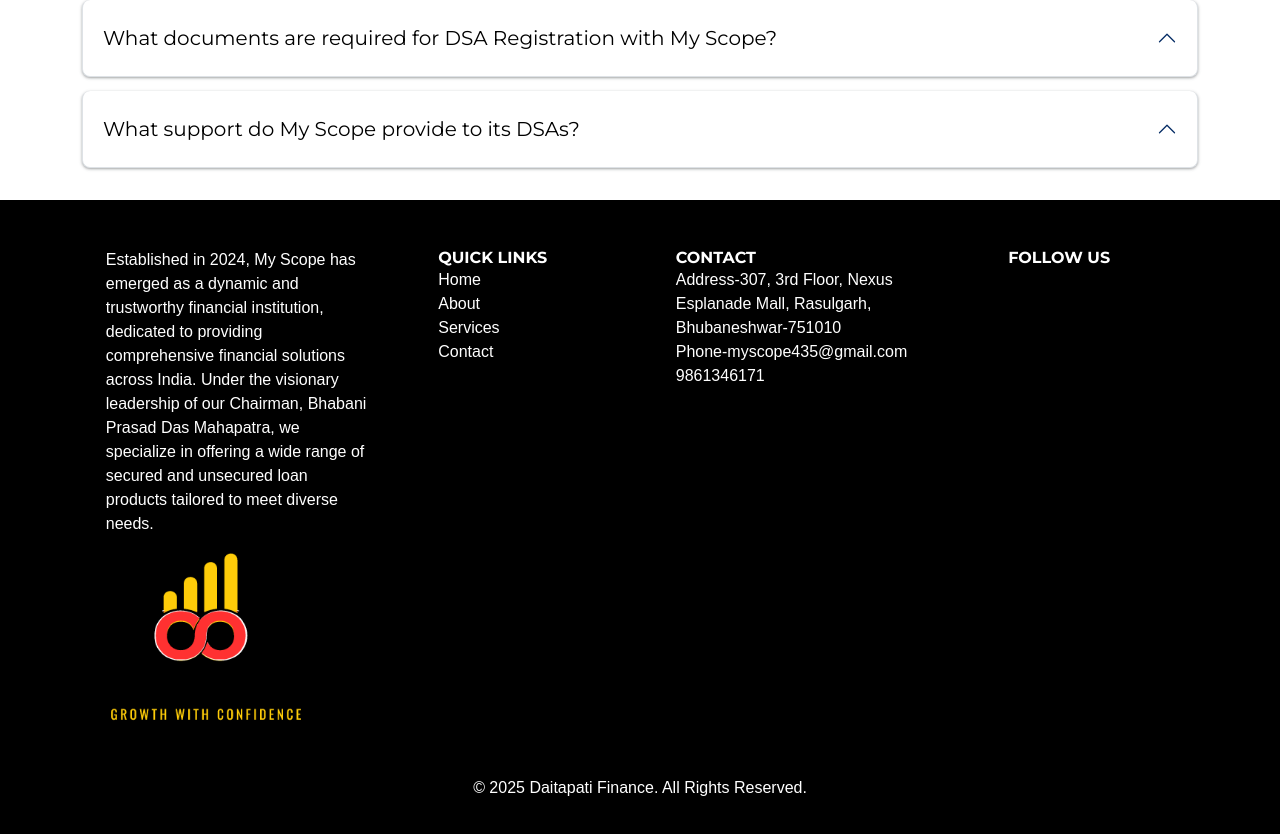
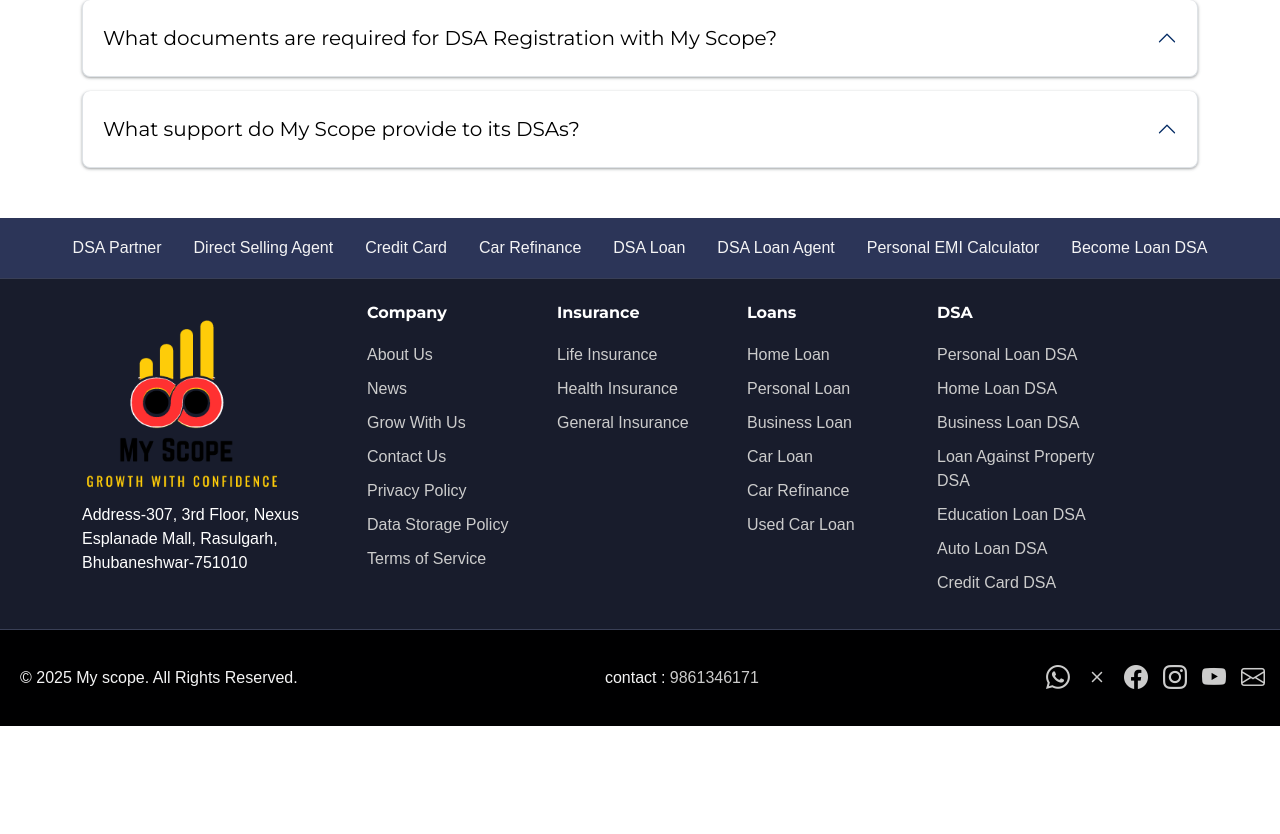
Before and after one commit to rama-git-123/vite_loan, a React app in the folder y/: page /about-us in a window 1280 px wide. Shown: the part 2464-3298 px from the top of the page. After the commit the page ends 3190 px from the top, so only its background shows below. Built offline with nearby package versions, Linux system fonts and the light colour scheme; the HTML template or start-up script is replaced by a standard one.

Commit message:
footer design

```diff
--- a/y/src/components/footer/footer.jsx
+++ b/y/src/components/footer/footer.jsx
@@ -4,79 +4,150 @@
 const Footer = () => {
   const currentYear = new Date().getFullYear();
   return (
-    <footer class="bg-darkk text-white pt-5 pb-4 footer-bg">
-      <div class="container text-center text-md-start">
-        <div class="row">
-          <div class="col-md-3 col-lg-4 col-xl-3 mx-auto mb-4">
+    <footer class="footer">
+      <div class="d-flex justify-content-center py-2 border-bottom-1 top-bg">
+        <a href="#" class="mx-3">
+          DSA Partner
+        </a>
+        <a href="#" class="mx-3">
+          Direct Selling Agent
+        </a>
+        <a href="#" class="mx-3">
+          Credit Card
+        </a>
+        <a href="#" class="mx-3">
+          Car Refinance
+        </a>
+        <a href="#" class="mx-3">
+          DSA Loan
+        </a>
+        <a href="#" class="mx-3">
+          DSA Loan Agent
+        </a>
+        <a href="#" class="mx-3">
+          Personal EMI Calculator
+        </a>
+        <a href="#" class="mx-3">
+          Become Loan DSA
+        </a>
+      </div>
+      <div class="container">
+        <div class="row text-center text-md-start py-4">
+          <div class="col-md-3">
+            <img src={logo} width="200" />
             <p>
-              Established in 2024, My Scope has emerged as a dynamic
-              and trustworthy financial institution, dedicated to providing
-              comprehensive financial solutions across India. Under the
-              visionary leadership of our Chairman, Bhabani Prasad Das
-              Mahapatra, we specialize in offering a wide range of secured and
-              unsecured loan products tailored to meet diverse needs.
+              Address-307, 3rd Floor, Nexus Esplanade Mall, Rasulgarh,
+              Bhubaneshwar-751010
             </p>
-            <Link className="navbar-brand" to="/">
-              <img src={logo} width="200" />
-            </Link>
           </div>
 
-          <div class="col-md-2 col-lg-2 col-xl-2 mx-auto mb-4">
-            <h6 class="text-uppercase fw-bold">Quick Links</h6>
+          <div class="col-md-2">
+            <h6 class="fw-bold">Company</h6>
             <ul class="list-unstyled">
               <li>
-                <a href="#" class="text-white text-decoration-none">
-                  Home
-                </a>
+                <a href="#">About Us</a>
               </li>
               <li>
-                <a href="#" class="text-white text-decoration-none">
-                  About
-                </a>
+                <a href="#">News</a>
               </li>
               <li>
-                <a href="#" class="text-white text-decoration-none">
-                  Services
-                </a>
+                <a href="#">Grow With Us</a>
               </li>
               <li>
-                <a href="#" class="text-white text-decoration-none">
-                  Contact
-                </a>
+                <a href="#">Contact Us</a>
+              </li>
+              <li>
+                <a href="#">Privacy Policy</a>
+              </li>
+              <li>
+                <a href="#">Data Storage Policy</a>
+              </li>
+              <li>
+                <a href="#">Terms of Service</a>
               </li>
             </ul>
           </div>
 
-          <div class="col-md-4 col-lg-3 col-xl-3 mx-auto mb-md-0 mb-4">
-            <h6 class="text-uppercase fw-bold">Contact</h6>
-            <p>
-              Address-307, 3rd Floor, Nexus Esplanade Mall, Rasulgarh,
-              Bhubaneshwar-751010
-            </p>
-            <p>Phone-myscope435@gmail.com</p>
-            <p>9861346171</p>
+          <div class="col-md-2">
+            <h6 class="fw-bold">Insurance</h6>
+            <ul class="list-unstyled">
+              <li>
+                <a href="#">Life Insurance</a>
+              </li>
+              <li>
+                <a href="#">Health Insurance</a>
+              </li>
+              <li>
+                <a href="#">General Insurance</a>
+              </li>
+            </ul>
           </div>
 
-          <div class="col-md-3 col-lg-3 col-xl-2 mx-auto mb-md-0 mb-4">
-            <h6 class="text-uppercase fw-bold">Follow Us</h6>
-            <a href="#" class="text-white me-4">
-              <i class="fab fa-facebook-f"></i>
-            </a>
-            <a href="#" class="text-white me-4">
-              <i class="fab fa-twitter"></i>
-            </a>
-            <a href="#" class="text-white me-4">
-              <i class="fab fa-instagram"></i>
-            </a>
-            <a href="#" class="text-white me-4">
-              <i class="fab fa-linkedin"></i>
-            </a>
+          <div class="col-md-2">
+            <h6 class="fw-bold">Loans</h6>
+            <ul class="list-unstyled">
+              <li>
+                <a href="#">Home Loan</a>
+              </li>
+              <li>
+                <a href="#">Personal Loan</a>
+              </li>
+              <li>
+                <a href="#">Business Loan</a>
+              </li>
+              <li>
+                <a href="#">Car Loan</a>
+              </li>
+              <li>
+                <a href="#">Car Refinance</a>
+              </li>
+              <li>
+                <a href="#">Used Car Loan</a>
+              </li>
+            </ul>
+          </div>
+
+          <div class="col-md-2">
+            <h6 class="fw-bold">DSA</h6>
+            <ul class="list-unstyled">
+              <li>
+                <a href="#">Personal Loan DSA</a>
+              </li>
+              <li>
+                <a href="#">Home Loan DSA</a>
+              </li>
+              <li>
+                <a href="#">Business Loan DSA</a>
+              </li>
+              <li>
+                <a href="#">Loan Against Property DSA</a>
+              </li>
+              <li>
+                <a href="#">Education Loan DSA</a>
+              </li>
+              <li>
+                <a href="#">Auto Loan DSA</a>
+              </li>
+              <li>
+                <a href="#">Credit Card DSA</a>
+              </li>
+            </ul>
           </div>
         </div>
       </div>
-
-      <div class="text-center p-3">
-        © {currentYear} Daitapati Finance. All Rights Reserved.
+      <div class="d-flex justify-content-between align-items-center py-3 border-top-1 bottom-bg">
+        <p class="mb-0">© {currentYear} My scope. All Rights Reserved.</p>
+        <p class="mb-0">
+          contact : <a href="#">9861346171</a>
+        </p>
+        <div class="social-icons">
+          <a href="#" class="bi bi-whatsapp"></a>
+          <a href="#" class="bi bi-x"></a>
+          <a href="#" class="bi bi-facebook"></a>
+          <a href="#" class="bi bi-instagram"></a>
+          <a href="#" class="bi bi-youtube"></a>
+          <a href="#" class="bi bi-envelope"></a>
+        </div>
       </div>
     </footer>
   );
--- a/y/src/components/footer/footer.scss
+++ b/y/src/components/footer/footer.scss
@@ -2,3 +2,48 @@
     .footer-bg{
        background-color: #000000;
     }
+    .footer {
+      background-color: #181c2c;
+      color: #fff;
+      margin-top: 50px;
+
+    }
+    .footer a {
+      color: #ccc;
+      text-decoration: none;
+    }
+    .footer a:hover {
+      color: #fff;
+    }
+    .social-icons a {
+      font-size: 1.5rem;
+      margin-right: 15px;
+    }
+    .border-bottom-1{
+      border-bottom: 1px solid #393f56;
+    }
+    .border-top-1{
+      border-top: 1px solid #393f56;
+    }
+    .fw-bold{
+      margin-bottom: 20px;
+    }
+    .list-unstyled{
+      li{
+         padding-bottom: 10px;
+      }
+    }
+    .top-bg{
+      background-color: #2c3558;
+      a{
+         padding: 10px 0;
+         color: #f4f4f5;
+      }
+    }
+    .bottom-bg{
+      background-color: #000001;
+      p{
+         padding: 20px;
+         color: #f4f4f5;
+      }
+    }
```
